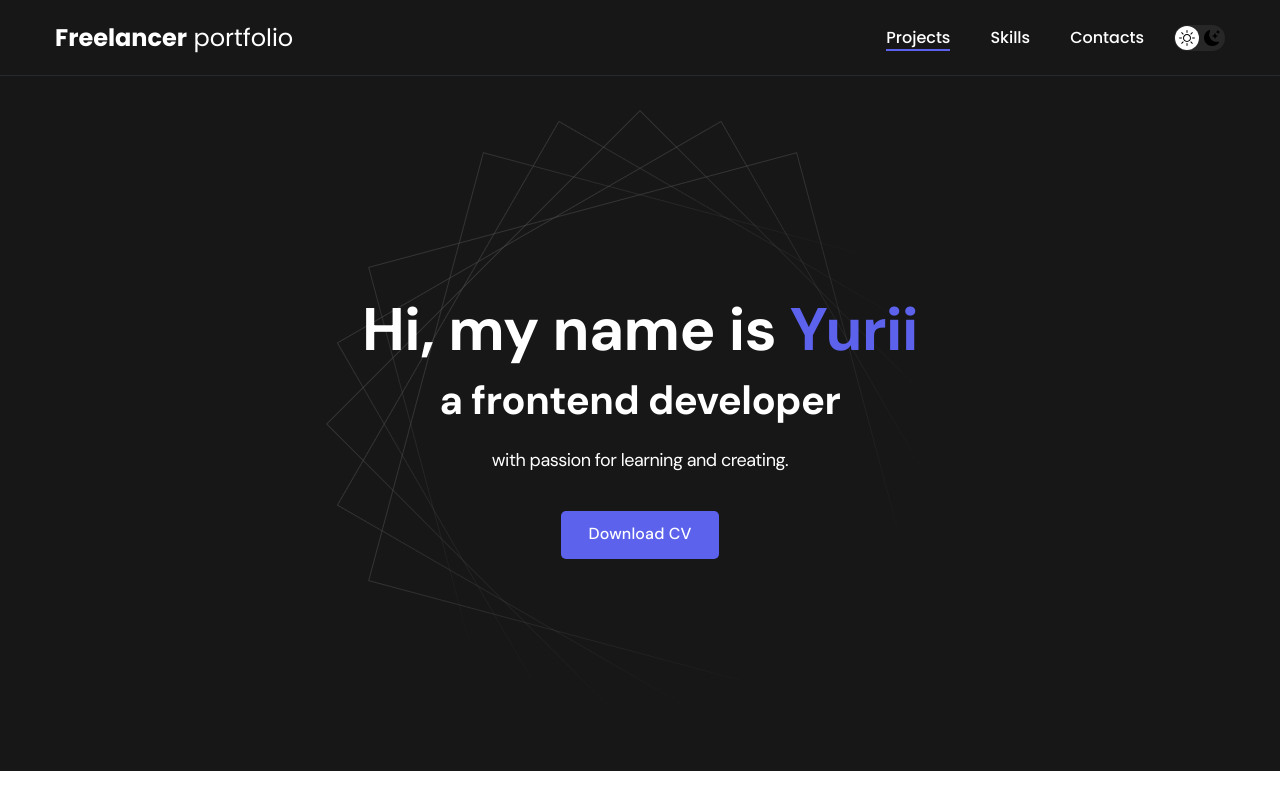
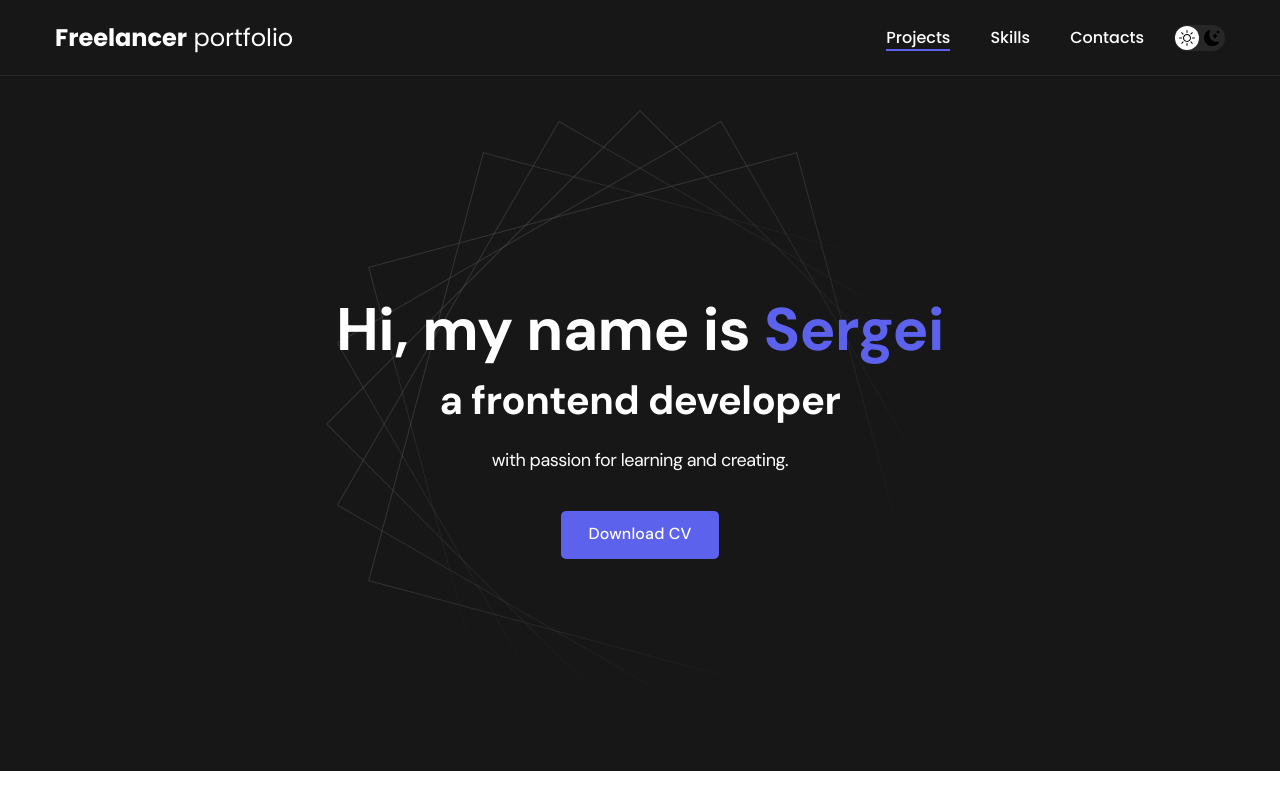
Before and after one commit to Samhain28/site3, a plain HTML site: page index.html in a window 1280 px wide. Shown: the top 800 px of the page. Drawn offline with Linux system fonts and the light colour scheme.

Commit message:
Update index.html

```diff
--- a/index.html
+++ b/index.html
@@ -30,7 +30,7 @@
     <header class="header">
         <div class="header__wrapper">
             <h1 class="header__title">
-                <strong>Hi, my name is <em>Yurii</em></strong><br>
+                <strong>Hi, my name is <em>Sergei</em></strong><br>
                 a frontend developer
             </h1>
             <div class="header__text">
```
